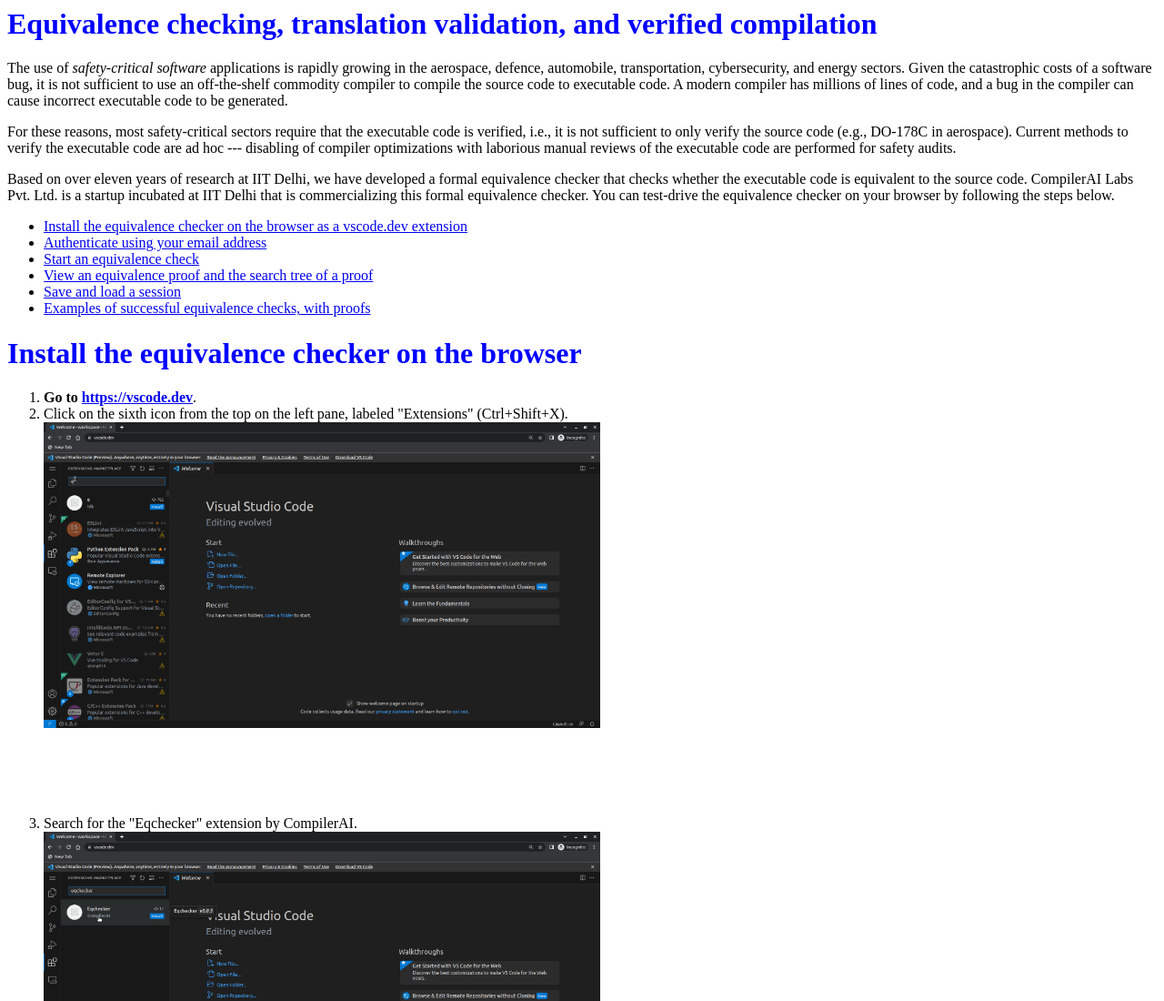
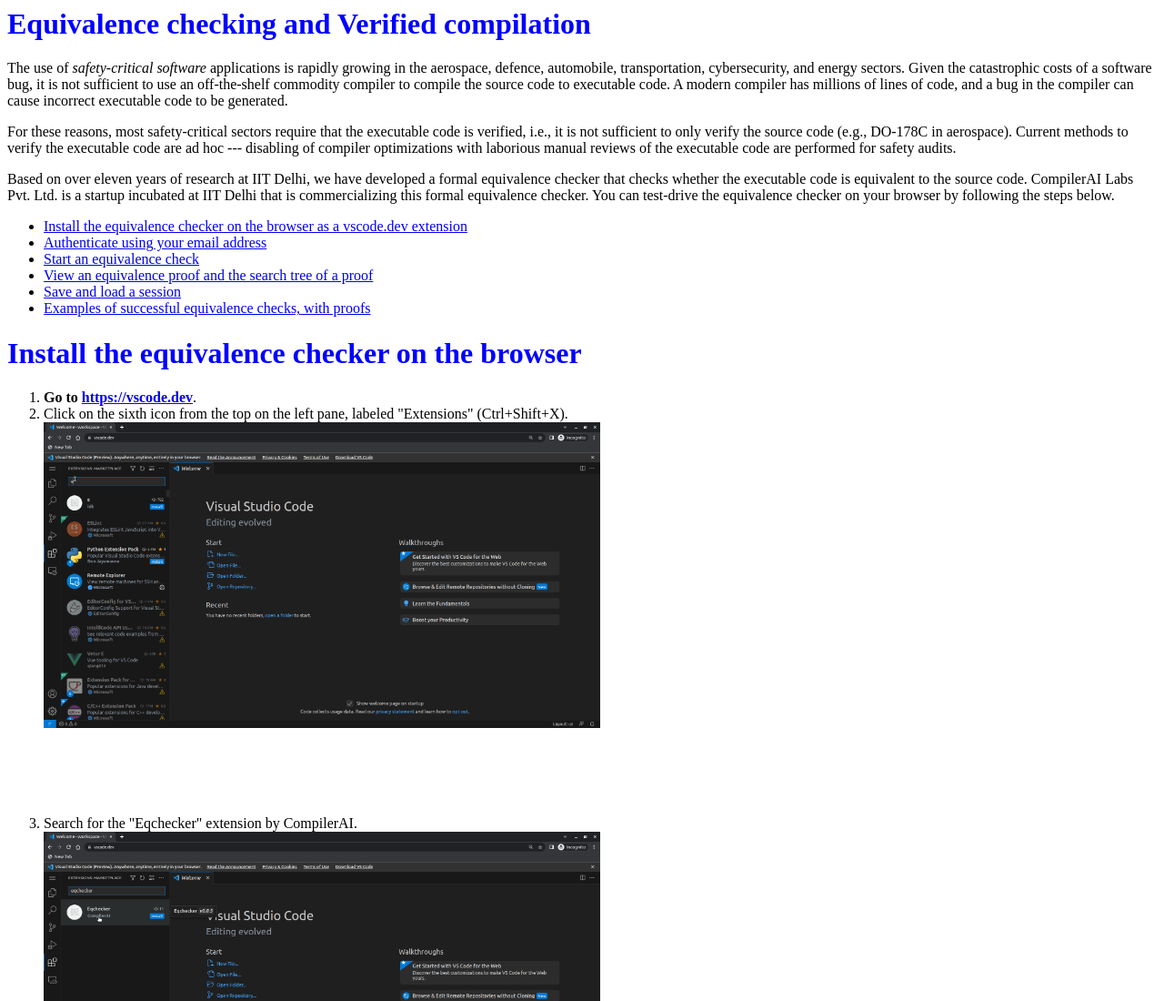
Before and after one commit to compilerai/compilerai.github.io, a plain HTML site: page index.html in a window 1280 px wide. Shown: the top 1100 px of the page at 91% size. Drawn offline with Linux system fonts and the light colour scheme.

Commit message:
removed the term "translation validation"

```diff
--- a/index.html
+++ b/index.html
@@ -25,7 +25,7 @@
 	</head>
 
 	<body>
-  <h1 align=left>Equivalence checking, translation validation, and verified compilation</h1>
+  <h1 align=left>Equivalence checking and Verified compilation</h1>
 
 The use of <em>safety-critical software</em> applications is rapidly
 growing in the aerospace, defence, automobile, transportation,
```
